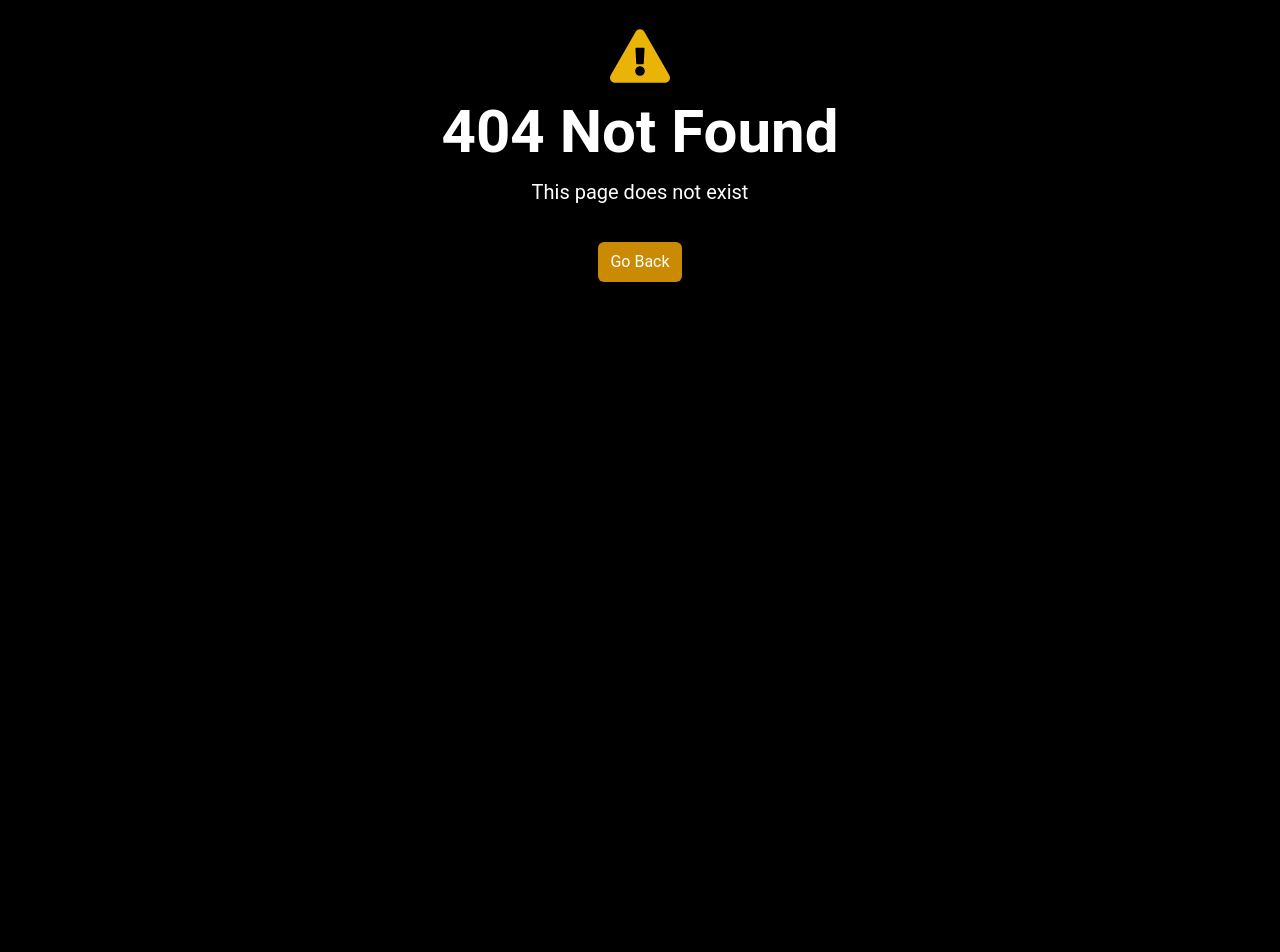
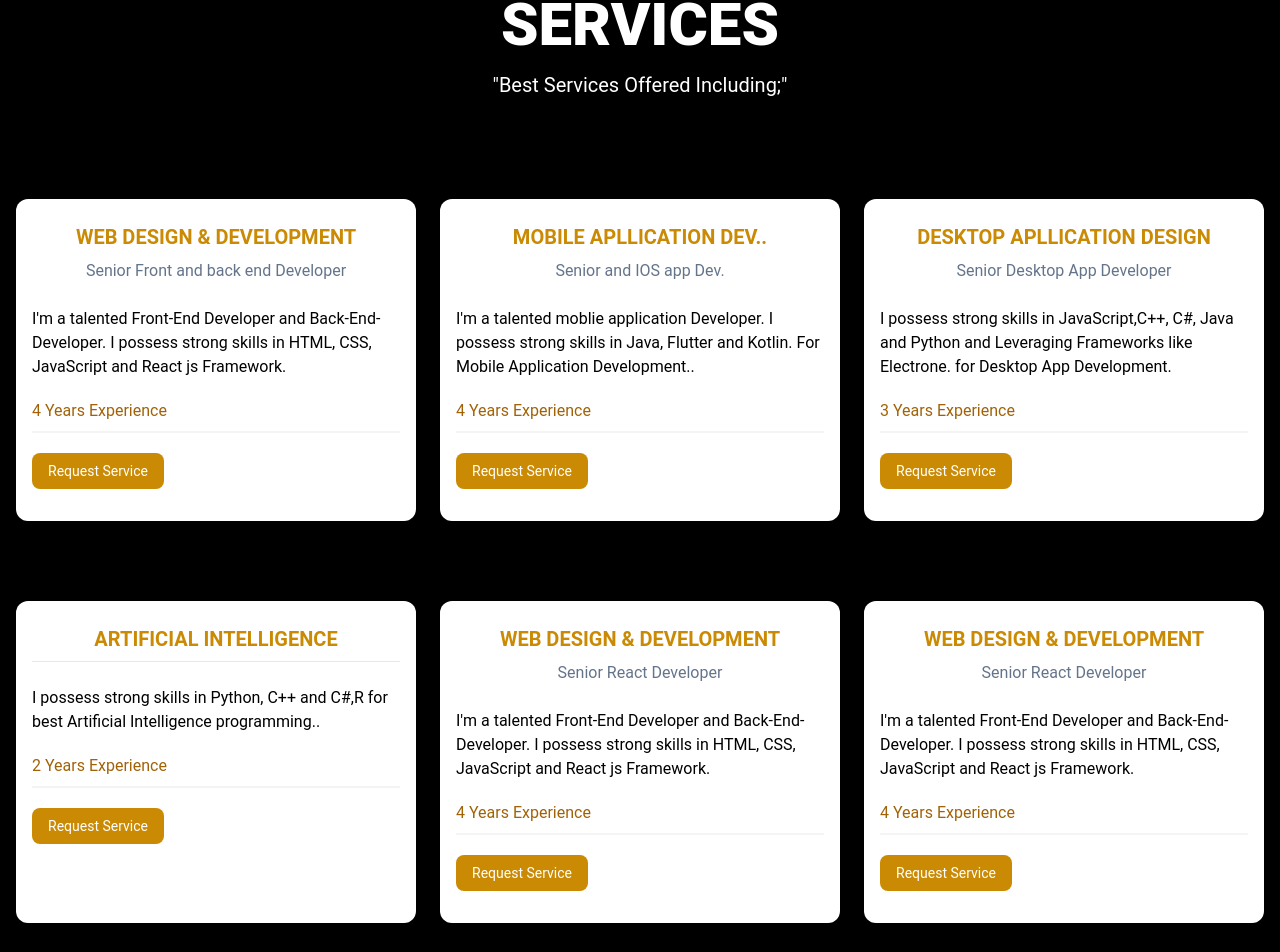
Before and after one commit to marivin256/Deposit-to-netlify, a React (Vite) app: page /Services in a window 1280 px wide. Before the commit this address had no page. Shown: the part 119-1071 px from the top of the page. Before the commit the page ends 800 px from the top, so only its background shows below. Built offline with nearby package versions, Linux system fonts and the light colour scheme.

Commit message:
Third commit

```diff
--- a/index.html
+++ b/index.html
@@ -12,5 +12,6 @@
     <div></div>
     <div></div>
     <div></div>
+
   </body>
 </html>
--- a/src/App.jsx
+++ b/src/App.jsx
@@ -9,6 +9,7 @@ import {Route, createBrowserRouter, createRoutesFromElements, RouterProvider} fr
 import Mainlayout from './Layouts/Mainlayout';
 import Page1 from './Portpages/page1';
 import Page2 from './Portpages/page2';
+import Page3 from './Portpages/page3';
 // import Homepage from './Pages/Hompage';
 // import Jobspage from './Pages/Jobspage';
 import Notfoundpage from './Pages/Notfoundpage';
@@ -20,6 +21,8 @@ const router = createBrowserRouter(
 
     <Route index element= {<Page1/>}/>
     <Route path='/about' element={<Page2/>}/>
+    <Route path='/Services' element={<Page3/>}/>
+
     <Route path='*' element={<Notfoundpage/>}/>
 
     </Route>
--- /dev/null
+++ b/src/Portpages/page3.jsx
@@ -0,0 +1,9 @@
+import Serv from "../assets/Serv";
+function Page3(){
+    return(
+<>
+<Serv/>
+</>
+    )
+}
+export default Page3;
--- /dev/null
+++ b/src/assets/Serv.jsx
@@ -0,0 +1,206 @@
+function Serv ({title='SERVICES', subtitle='"Best Services Offered Including;"'}) {
+    return(
+        <div>
+<section className=" py-8 mb-3">
+      <div
+        className="max-w-7xl mx-auto px-4 sm:px-6 lg:px-8 flex flex-col items-center"
+      >
+        <div className="text-center">
+          <h1
+            className="text-4xl font-extrabold text-white sm:text-5xl md:text-6xl"
+          ><hr/>
+            {title}
+          </h1>
+          <p className="my-4 text-xl text-white">
+            {subtitle}
+          </p>
+        </div>
+      </div>
+    </section>
+
+
+    <section className=" px-4 py-10">
+      <div className="container-xl lg:container m-auto">
+
+        <div className="grid grid-cols-1 md:grid-cols-3 gap-6">
+
+          <div className="bg-white rounded-xl shadow-md relative ">
+            <div className="p-4">
+              <div className="mb-6">
+                <div className="text-yellow-600 font-bold text-xl my-2 text-center">WEB DESIGN & DEVELOPMENT</div>
+                <h3 className="text-slate-500 text-center">Senior Front and back end Developer</h3>
+              </div>
+
+              <div className="mb-5">
+               I'm a talented Front-End Developer and Back-End-Developer. I possess strong skills in HTML, CSS, JavaScript and React js Framework.
+              </div>
+
+              <h3 className="text-yellow-700 mb-2">4 Years Experience</h3>
+
+              <div className="border border-gray-100 mb-5"></div>
+
+              <div className="flex flex-col lg:flex-row justify-between mb-4">
+
+                <a
+                  href="job.html"
+                  className="h-[36px] bg-yellow-600 hover:bg-yellow-700 text-white px-4 py-2 rounded-lg text-center text-sm"
+                >
+                 Request Service
+                </a>
+              </div>
+            </div>
+          </div>
+
+          <div className="bg-white rounded-xl shadow-md relative ">
+            <div className="p-4">
+              <div className="mb-6">
+                <div className="text-yellow-600 font-bold text-xl my-2 text-center">MOBILE APLLICATION DEV..</div>
+                <h3 className="text-slate-500 text-center">Senior and IOS app Dev.</h3>
+              </div>
+
+              <div className="mb-5">
+               I'm a talented moblie application Developer. I possess strong skills in Java, Flutter and Kotlin. For Mobile Application Development..
+              </div>
+
+              <h3 className="text-yellow-700 mb-2">4 Years Experience</h3>
+
+              <div className="border border-gray-100 mb-5"></div>
+
+              <div className="flex flex-col lg:flex-row justify-between mb-4">
+
+                <a
+                  href="job.html"
+                  className="h-[36px] bg-yellow-600 hover:bg-yellow-700 text-white px-4 py-2 rounded-lg text-center text-sm"
+                >
+                 Request Service
+                </a>
+              </div>
+            </div>
+          </div>
+
+          <div className="bg-white rounded-xl shadow-md relative ">
+            <div className="p-4">
+              <div className="mb-6">
+                <div className="text-yellow-600 font-bold text-xl my-2 text-center">DESKTOP APLLICATION DESIGN</div>
+                <h3 className="text-slate-500 text-center">Senior Desktop App Developer</h3>
+              </div>
+
+              <div className="mb-5">
+                I possess strong skills in  JavaScript,C++, C#, Java and Python and Leveraging Frameworks like Electrone.
+                for Desktop App Development.
+
+              </div>
+
+              <h3 className="text-yellow-700 mb-2">3 Years Experience</h3>
+
+              <div className="border border-gray-100 mb-5"></div>
+
+              <div className="flex flex-col lg:flex-row justify-between mb-4">
+
+                <a
+                  href="job.html"
+                  className="h-[36px] bg-yellow-600 hover:bg-yellow-700 text-white px-4 py-2 rounded-lg text-center text-sm"
+                >
+                 Request Service
+                </a>
+              </div>
+            </div>
+          </div>
+        </div>
+        </div>
+
+    </section>
+
+    <section className=" px-4 py-10">
+      <div className="container-xl lg:container m-auto">
+
+        <div className="grid grid-cols-1 md:grid-cols-3 gap-6">
+
+          <div className="bg-white rounded-xl shadow-md relative ">
+            <div className="p-4">
+              <div className="mb-6">
+                <div className="text-yellow-600 font-bold text-xl my-2 text-center">ARTIFICIAL INTELLIGENCE</div>
+                <h3 className="text-slate-700 text-center"><hr /></h3>
+              </div>
+
+              <div className="mb-5">
+              I possess strong skills in Python, C++ and C#,R for best Artificial Intelligence programming..
+              </div>
+
+              <h3 className="text-yellow-700 mb-2">2 Years Experience</h3>
+
+              <div className="border border-gray-100 mb-5"></div>
+
+              <div className="flex flex-col lg:flex-row justify-between mb-4">
+
+                <a
+                  href="job.html"
+                  className="h-[36px] bg-yellow-600 hover:bg-yellow-700 text-white px-4 py-2 rounded-lg text-center text-sm"
+                >
+                 Request Service
+                </a>
+              </div>
+            </div>
+          </div>
+
+          <div className="bg-white rounded-xl shadow-md relative ">
+            <div className="p-4">
+              <div className="mb-6">
+                <div className="text-yellow-600 font-bold text-xl my-2 text-center">WEB DESIGN & DEVELOPMENT</div>
+                <h3 className="text-slate-500 text-center">Senior React Developer</h3>
+              </div>
+
+              <div className="mb-5">
+               I'm a talented Front-End Developer and Back-End-Developer. I possess strong skills in HTML, CSS, JavaScript and React js Framework.
+              </div>
+
+              <h3 className="text-yellow-700 mb-2">4 Years Experience</h3>
+
+              <div className="border border-gray-100 mb-5"></div>
+
+              <div className="flex flex-col lg:flex-row justify-between mb-4">
+
+                <a
+                  href="job.html"
+                  className="h-[36px] bg-yellow-600 hover:bg-yellow-700 text-white px-4 py-2 rounded-lg text-center text-sm"
+                >
+                 Request Service
+                </a>
+              </div>
+            </div>
+          </div>
+
+          <div className="bg-white rounded-xl shadow-md relative ">
+            <div className="p-4">
+              <div className="mb-6">
+                <div className="text-yellow-600 font-bold text-xl my-2 text-center">WEB DESIGN & DEVELOPMENT</div>
+                <h3 className="text-slate-500 text-center">Senior React Developer</h3>
+              </div>
+
+              <div className="mb-5">
+               I'm a talented Front-End Developer and Back-End-Developer. I possess strong skills in HTML, CSS, JavaScript and React js Framework.
+              </div>
+
+              <h3 className="text-yellow-700 mb-2">4 Years Experience</h3>
+
+              <div className="border border-gray-100 mb-5"></div>
+
+              <div className="flex flex-col lg:flex-row justify-between mb-4">
+
+                <a
+                  href="job.html"
+                  className="h-[36px] bg-yellow-600 hover:bg-yellow-700 text-white px-4 py-2 rounded-lg text-center text-sm"
+                >
+                 Request Service
+                </a>
+              </div>
+            </div>
+          </div>
+        </div>
+        </div>
+
+    </section>
+    </div>
+    )
+}
+export default Serv;
--- a/src/assets/components/Body.jsx
+++ b/src/assets/components/Body.jsx
@@ -1,6 +1,8 @@
 import { NavLink } from 'react-router-dom';
 import portimg from '/src/assets/components/portimg.png'
+import Typwriter from './Typewriter';
 function Body(){
+
     return(
         <div className='bg-black'>
         <div className='flex flex-col lg:flex-row justify-between mb-4'>
@@ -11,7 +13,7 @@ function Body(){
             className="  md:items-stretch md:justify-start">
                 <div className="md:ml-auto "></div>
   <div className="text-yellow-600 font-bold">HELLO!</div><br />
-<  div className="text-6xl font-extrabold text-white sm:text-5xl md:text-6xl">I'm <span className="text-yellow-600 ">Tomusange <br/>Marvin</span></div>
+<  div className="text-6xl font-extrabold text-white sm:text-5xl md:text-6xl">I'm <span className="text-yellow-600"><Typwriter text="Tomusange" delay={400} infinite/><br/>Marvin</span></div>
 <div class="full" className="mb-10 mt-2">Fullstack Web Developer</div>
 <span><NavLink to="/hire" className="p-3  border border-yellow-600 hover:text-black hover:bg-yellow-600 rounded-full mr-3">HIRE ME</NavLink></span>
 <span><NavLink to="works" className="p-3  border border-white hover:text-black hover:bg-white rounded-full">MY WORKS</NavLink></span>
--- a/src/assets/components/Navport.jsx
+++ b/src/assets/components/Navport.jsx
@@ -5,10 +5,10 @@ function Port (){
   :'text-white hover:border-b border-yellow-600 hover:text-yellow-600 rounded-md px-3 py-2'
     return(
 
-<div className="bg-black">
+<div className="bg-black sticky top-0 z-50">
  <nav className=" border-b border-yellow-500">
        <div className="mx-auto max-w-7xl px-2 sm:px-6 lg:px-">
-         <div className="flex h-20 items-center justify-between">
+         <div className="flex h-20 items-center justify-between ">
            <div
             className="flex flex-1 items-center justify-center md:items-stretch md:justify-start">
                 <div className="md:ml-auto">
--- /dev/null
+++ b/src/assets/components/Typewriter.jsx
@@ -0,0 +1,27 @@
+import { useState, useEffect } from 'react';
+
+const Typewriter = ({ text, delay, infinite }) => {
+  const [currentText, setCurrentText] = useState('');
+  const [currentIndex, setCurrentIndex] = useState(0);
+
+  useEffect(() => {
+    let timeout;
+
+    if (currentIndex <= text.length) {
+      timeout = setTimeout(() => {
+        setCurrentText(prevText => prevText + text[currentIndex]);
+        setCurrentIndex(prevIndex => prevIndex + 1);
+      }, delay);
+
+    } else if (infinite) { // ADD THIS CHECK
+      setCurrentIndex(0);
+      setCurrentText('');
+    }
+
+    return () => clearTimeout(timeout);
+  }, [currentIndex, delay, infinite, text]);
+
+  return <span>{currentText}</span>;
+};
+
+export default Typewriter;
--- a/src/assets/components/nxtpoto.jsx
+++ b/src/assets/components/nxtpoto.jsx
@@ -26,10 +26,7 @@ function Porto(){
     <span>16/04/2002</span><br /><br />
     <span className='font-bold'>Address:</span>
     <span>Gaba kansanga</span><br /><br />
-    <span className='font-bold'>Email:</span>
-    <span><a href="">marvintomusange@gmail.com</a></span><br /><br />
-    <span className='font-bold'>Phone:</span>
-    <span>0757671763</span>
+
 
 <div className='text-3xl font-extrabold text-yellow-700 mb-6'>23 <span className='text-white'>Projects Complete</span></div>
 <button className='p-3 mb-6 bg-yellow-600 rounded-full text-black transition ease-in-out delay-150 hover:-translate-y-1 hover:scale-110 hover:text-white'><NavLink to="/cv">DOWNLOAD CV</NavLink></button>
```
